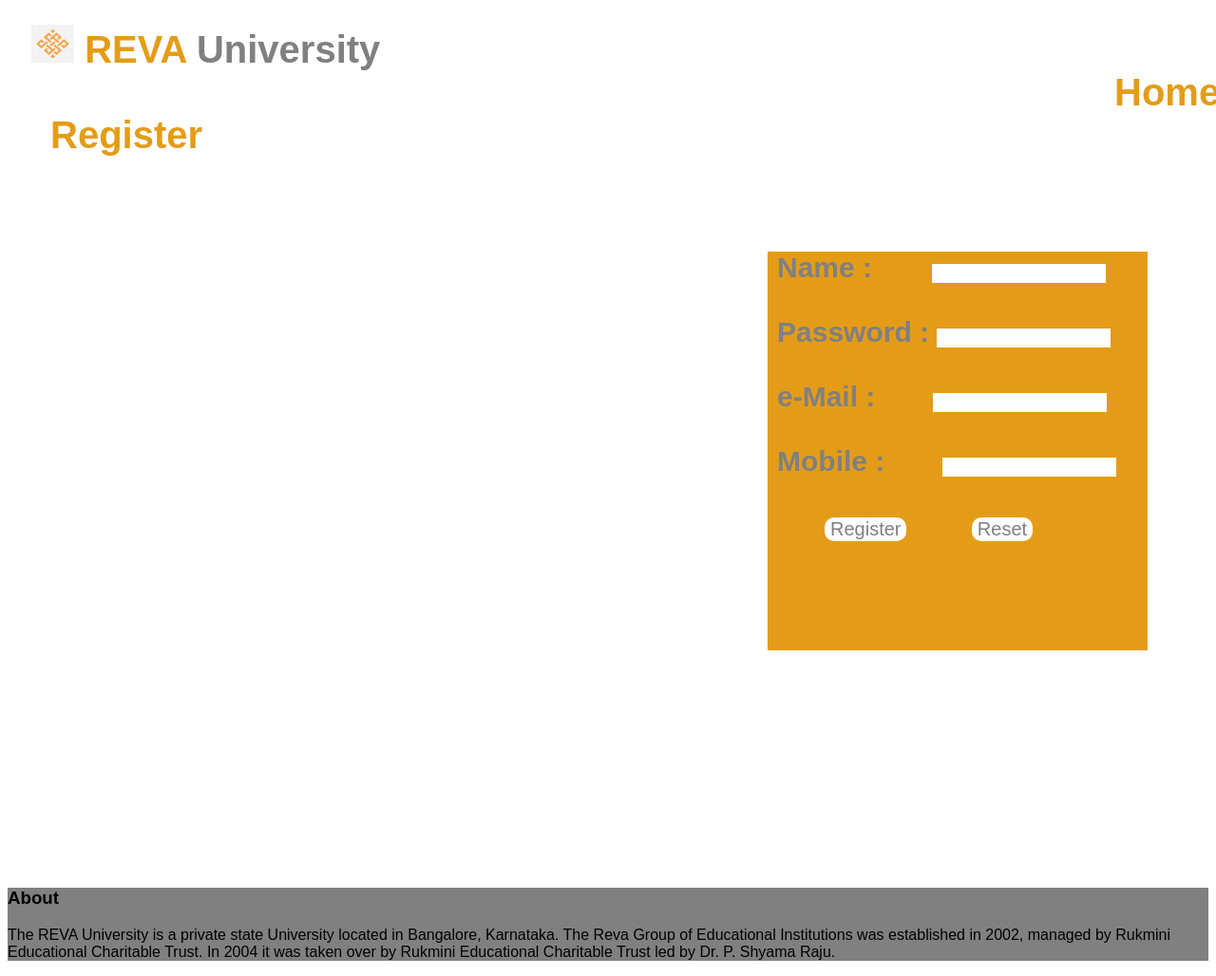
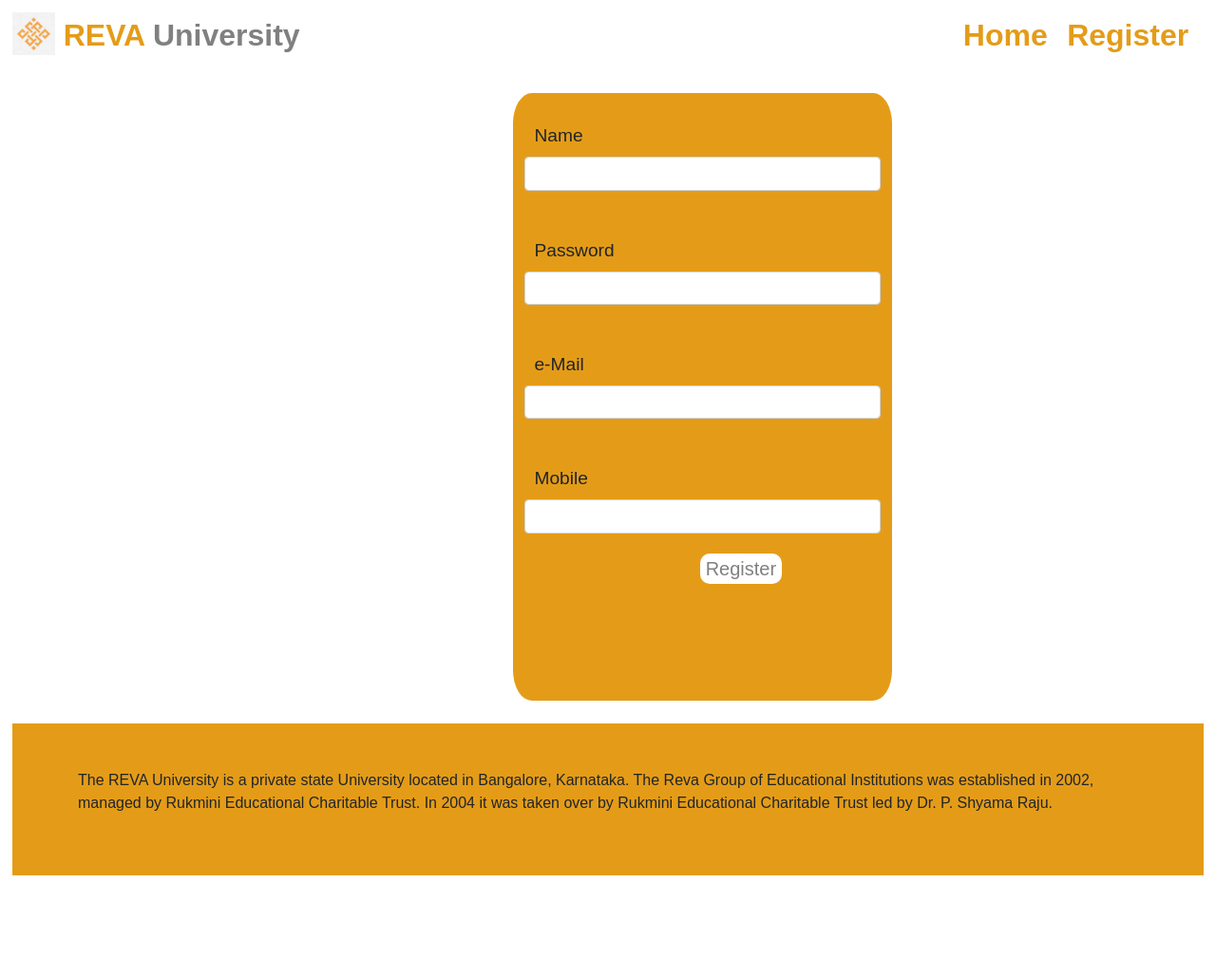
Before and after one commit to poorna-git/sdp, a Django app: page /reg in a window 1280 px wide. Shown: the whole page at 95% size. After the commit the page ends 922 px from the top, so only its background shows below. Run offline with Django 3.2, Linux system fonts and the light colour scheme.

Commit message:
templates updated

```diff
--- a/static/css/style.css
+++ b/static/css/style.css
@@ -1,8 +1,8 @@
 .main {
-            width: 100%;
-            height: 100%;
-            padding: 1%;
-        }
+    width: 100%;
+    height: 100%;
+    padding: 1%;
+}
 
         body {
             font-family: 'Poppins', sans-serif;
@@ -21,12 +21,21 @@
         }
 
         .login {
-            height: 25rem;
+            height: 40rem;
             width: 100%;
             background-color: rgb(228, 156, 24);
             font-size: 1.2rem;
             border-radius: 5%;
-            padding: 0.5rem;
+            padding: 0.2rem;
+        }
+
+        .loginnew {
+            height: 22rem;
+            width: 100%;
+            background-color: rgb(228, 156, 24);
+            font-size: 1.2rem;
+            border-radius: 5%;
+            padding: 0.2rem;
         }
 
         button {
@@ -56,7 +65,7 @@
         }
 
         .imgs {
-            font-size: 25px;
+            font-size: 250%;
             font-weight: bold;
             color: grey;
             margin-left: 20px;
@@ -102,10 +111,10 @@
         }
 
         .imgss {
-            font-size: 25px;
+            font-size: 250%;
             font-weight: bold;
             color: grey;
-            margin-left: 700px;
+            margin-left: 58%;
             float: left;
         }
 
@@ -117,8 +126,8 @@
         }
 
         table {
-            margin-left: 1150px;
-            font-size: 25px;
+            margin-left: 25%;
+            font-size: 150%;
             font-weight: bold;
             color: grey;
             border-collapse: collapse;
--- /dev/null
+++ b/templates/base.html
@@ -0,0 +1,43 @@
+<html lang="en">
+{% load static %}
+<head>
+    <meta charset="UTF-8">
+    <meta http-equiv="X-UA-Compatible" content="IE=edge">
+    <meta name="viewport" content="width=device-width, initial-scale=1.0">
+    <link href="https://cdn.jsdelivr.net/npm/bootstrap@5.0.2/dist/css/bootstrap.min.css" rel="stylesheet"
+        integrity="sha384-EVSTQN3/azprG1Anm3QDgpJLIm9Nao0Yz1ztcQTwFspd3yD65VohhpuuCOmLASjC" crossorigin="anonymous">
+    <link rel="stylesheet" type="text/css" href="{% static 'css/style.css' %}">
+    <title>Document</title>
+</head>
+<body>
+    <div class="main">
+        <div class="row">
+            <div class="col-xs-12 col-sm-6 col-md-8">
+                <a class="navbar-brand" href="#" style="font-size: 200%;">
+                    <img src="/static/images/R.jpg" width="45" height="45" class="d-inline-block align-top" alt="">
+                    <b>REVA </b><b style="color: grey;">University</b>
+                </a>
+            </div>
+            <div class="col-xs-6 col-md-4" style="text-align: end;">
+                <a class="navbar-brand" href="/" style="font-size: 200%;">Home</a>
+                <a href="/IS"></a>
+                <a class="navbar-brand" href="/reg" style="font-size: 200%;">Register</a>
+            </div>
+        </div>
+
+        {% block main_body %}{% endblock %}
+
+        <footer class="text-center text-lg-start" style="background-color: rgb(228, 156, 24);">
+            <div class="container d-flex justify-content-center py-5">
+                <p>
+                    The REVA University is a private state University located in Bangalore, Karnataka.
+                    The Reva Group of Educational Institutions was established in 2002, managed by
+                    Rukmini Educational Charitable Trust. In 2004 it was taken over by Rukmini
+                    Educational Charitable Trust led by Dr. P. Shyama Raju.
+                </p>
+            </div>
+        </footer>
+
+    </div>
+</body>
+</html>
--- a/templates/reg.html
+++ b/templates/reg.html
@@ -1,35 +1,51 @@
-<html lang="en">
-{% load static %}
-<head>
-    <meta charset="UTF-8">
-    <meta http-equiv="X-UA-Compatible" content="IE=edge">
-    <meta name="viewport" content="width=device-width, initial-scale=1.0">
-    <link rel="stylesheet" type="text/css" href="{% static 'css/style.css' %}">
-    <title>Document</title>
-</head>
-<body>
-    <br>
-    <div class="navbar">
-        <img src="{% static 'images/R.jpg'%}" style="height: 40px; width: 45px;" alt="XD">
-        <b>REVA </b><b style="color: grey;">University</b>
-        <a style="margin-left: 1140px;" href="/">Home</a><a href="/IS"></a>
-        <a style="margin-left: 20px;" href="/reg">Register</a>
-    </div>
-    <div class="rege">
-        <label style="padding-right: 55px;"> Name : </label><input type="text" name="n1"><br><br>
-        <label> Password : </label><input class="pass" type="password"><br><br>
-        <label style="padding-right: 52px;"> e-Mail : </label><input type="email"><br><br>
-        <label style="padding-right: 52px;"> Mobile : </label><input type="number"><br><br>
-        <button type="submit">Register</button>
-        <button type="reset">Reset</button>
-    </div>
-    <div class="abt1">
-        <h3>About</h3>
-        <p>The REVA University is a private state University located in Bangalore, Karnataka.
-           The Reva Group of Educational Institutions was established in 2002, managed by
-           Rukmini Educational Charitable Trust. In 2004 it was taken over by Rukmini
-           Educational Charitable Trust led by Dr. P. Shyama Raju.
-        </p>
-    </div>
-</body>
-</html>
+{% extends "base.html" %}
+{% block main_body %}
+        <div class="container-fluid" style=" padding-top: 3%; padding-left: 0;">
+            <div class="row">
+                <div class="col-xl-5 col-lg-5 col-md-4">
+                </div>
+                <div class="col-xl-4 col-lg-4 col-md-4">
+                    <div class="login">
+                        <form action="/IS">
+                            <div class="form-group row">
+                                <div class="col-sm-12" style="padding: 5%;">
+                                    <label for="inputPassword" class="col-sm-2 col-form-label">Name</label>
+                                    <input type="text" class="form-control pass" name="n1" style="font-size: 1.2rem;
+                                    height: 45%;">
+                                </div>
+                            </div>
+                            <div class="form-group row">
+                                <div class="col-sm-12" style="padding: 5%;">
+                                    <label for="inputPassword" class="col-sm-2 col-form-label">Password</label>
+                                    <input type="password" class="form-control" style="font-size: 1.2rem;
+                                    height: 45%;">
+                                </div>
+                            </div>
+                            <div class="form-group row">
+                                <div class="col-sm-12" style="padding: 5%;">
+                                    <label for="inputPassword" class="col-sm-2 col-form-label">e-Mail</label>
+                                    <input type="password" class="form-control" style="font-size: 1.2rem;
+                                    height: 45%;">
+                                </div>
+                            </div>
+                            <div class="form-group row">
+                                <div class="col-sm-12" style="padding: 5%;">
+                                    <label for="inputPassword" class="col-sm-2 col-form-label">Mobile</label>
+                                    <input type="password" class="form-control" style="font-size: 1.2rem;
+                                    height: 45%;">
+                                </div>
+                            </div>
+                            <div class="form-group row">
+                                <div class="col-sm-6" style="margin-left: 32%;">
+                                    <button type="submit">Register</button>
+                                </div>
+                            </div>
+                        </form>
+                    </div>
+                </div>
+                <div class="col-xl-3 col-lg-3 col-md-4">
+                </div>
+            </div>
+        </div>
+        <br>
+{% endblock %}
```
Also changed, not shown: templates/ec.html (+12 -30 lines), templates/index.html (+5 -45 lines), templates/is.html (+11 -29 lines).
